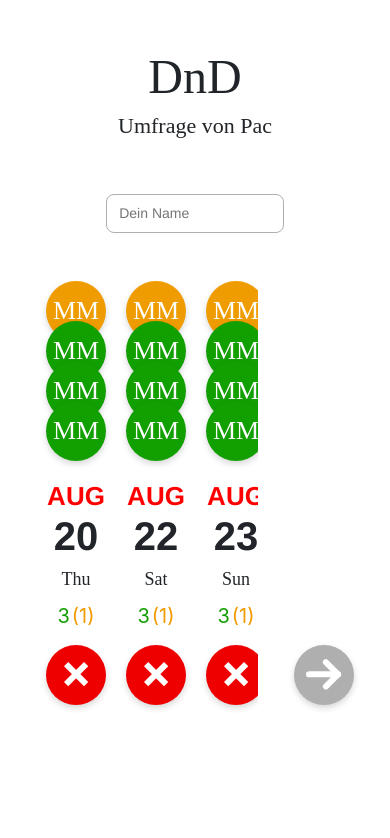
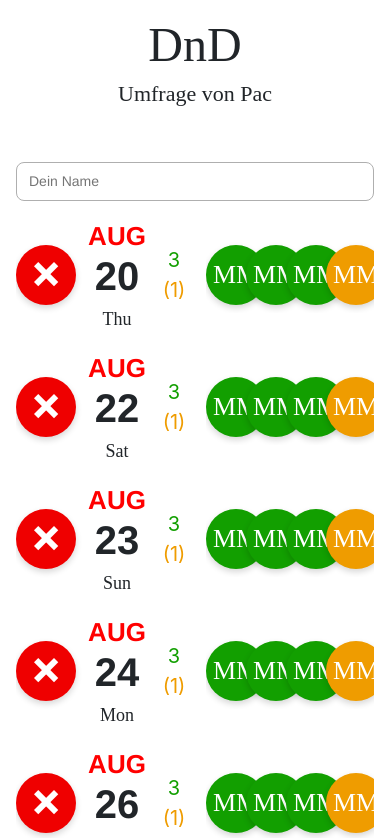
Before and after one commit to Paccos/When, a React (Create React App) app in the folder DateFinder/ClientApp/: page /counter in a window 390 px wide. Shown: the top 838 px of the page. Built offline with nearby package versions, Linux system fonts and the light colour scheme.

Commit message:
Add responsiveness for mobile agents

```diff
--- a/DateFinder/ClientApp/src/components/DateView.css
+++ b/DateFinder/ClientApp/src/components/DateView.css
@@ -34,7 +34,7 @@
 	font-size: 26px;
 	color: white;
 	background-color: #129f00;
-	width: 60px;
+	min-width: 60px;
 	height: 60px;
 	border-radius: 30px;
 	box-shadow: 0 3px 6px rgba(0, 0, 0, 0.16);
@@ -71,11 +71,10 @@
 .ymCounter {
 	display: flex;
 	justify-content: center;
-	width: 12px;
 }
 
 .toggleButton {
-	width: 60px;
+	min-width: 60px;
 	height: 60px;
 	border-radius: 30px;
 	border-width: 0;
@@ -108,4 +107,81 @@
 	overflow: scroll;
 	align-items: flex-end;
 	flex-grow: 4;
+	margin-right: 16px;
 }
+
+@media (max-width: 740px) {
+	.dateGrid {
+		overflow: none;
+		align-items: initial;
+		flex-direction: column;
+		margin: auto 0;
+	}
+
+	.dateColumn {
+		flex-direction: row;
+		margin: 0;
+		margin-bottom: 16px;
+	}
+
+	.namesBar {
+		flex-direction: row;
+		width: auto;
+		order: 3;
+		margin: 0;
+		margin-left: 20px;
+		padding: 8px 0;
+	}
+
+	.nameCircle {
+		margin-top: 0;
+		margin-left: -20px;
+	}
+
+	.date {
+		order: 1;
+		margin-bottom: 0px;
+		margin-top: 0px;
+		margin-right: 16px;
+	}
+
+	.ymCounter {
+		order: 2;
+		flex-direction: column;
+		align-items: center;
+		justify-content: space-around;
+		margin-right: 16px;
+		margin-top: auto;
+		margin-bottom: auto;
+		min-width: 32px;
+	}
+
+	.yesCount {
+		margin: 0;
+	}
+
+	.maybeCount {
+		margin: 0;
+	}
+
+	.toggleButton {
+		margin-bottom: 0;
+		margin-right: 16px;
+	}
+}
+
+@media (max-width: 480px) {
+	.namesBar {
+		overflow: scroll;
+		margin-left: 0px;
+		padding-left: 20px;
+
+		-ms-overflow-style: none; /* IE and Edge */
+		scrollbar-width: none; /* Firefox */
+	}
+
+	/* Hide scrollbar for Chrome, Safari and Opera */
+	.namesBar::-webkit-scrollbar {
+		display: none;
+	}
+}
--- a/DateFinder/ClientApp/src/components/SubmitButton.css
+++ b/DateFinder/ClientApp/src/components/SubmitButton.css
@@ -1,10 +1,10 @@
 .submitButton {
 	min-width: 60px;
+	width: 60px;
 	height: 60px;
 	border-radius: 30px;
 	border-width: 0;
 	box-shadow: 0 3px 6px rgba(0, 0, 0, 0.16);
 	background-color: #afafaf;
 	margin-bottom: 20px;
-	margin-left: 36px;
 }
--- a/DateFinder/ClientApp/src/custom.css
+++ b/DateFinder/ClientApp/src/custom.css
@@ -51,3 +51,26 @@ input[type='text'] {
 	width: 80%;
 	margin-top: 48px;
 }
+
+@media (max-width: 740px) {
+	.resultsAndSubmit {
+		align-items: initial;
+		flex-direction: column;
+	}
+}
+
+@media (max-width: 480px) {
+	.main {
+		margin: 16px;
+	}
+
+	.titleHeading {
+		margin: 16px 0;
+	}
+
+	input[type='text'] {
+		width: 100%;
+		margin-left: 0;
+		margin-right: 0;
+	}
+}
```
